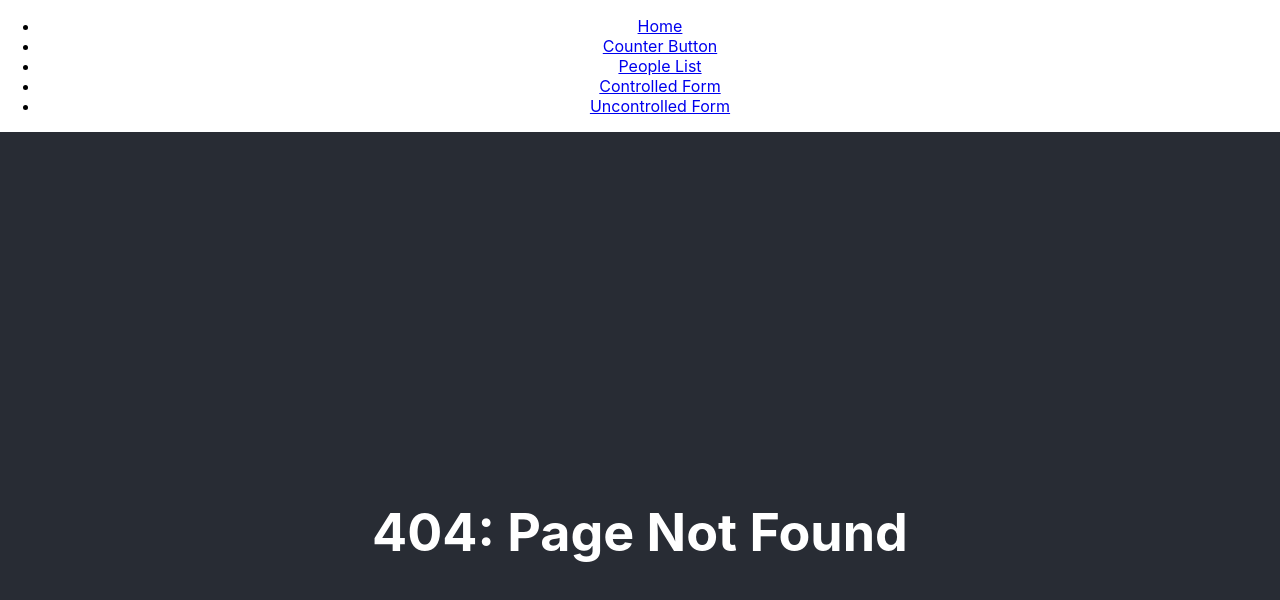
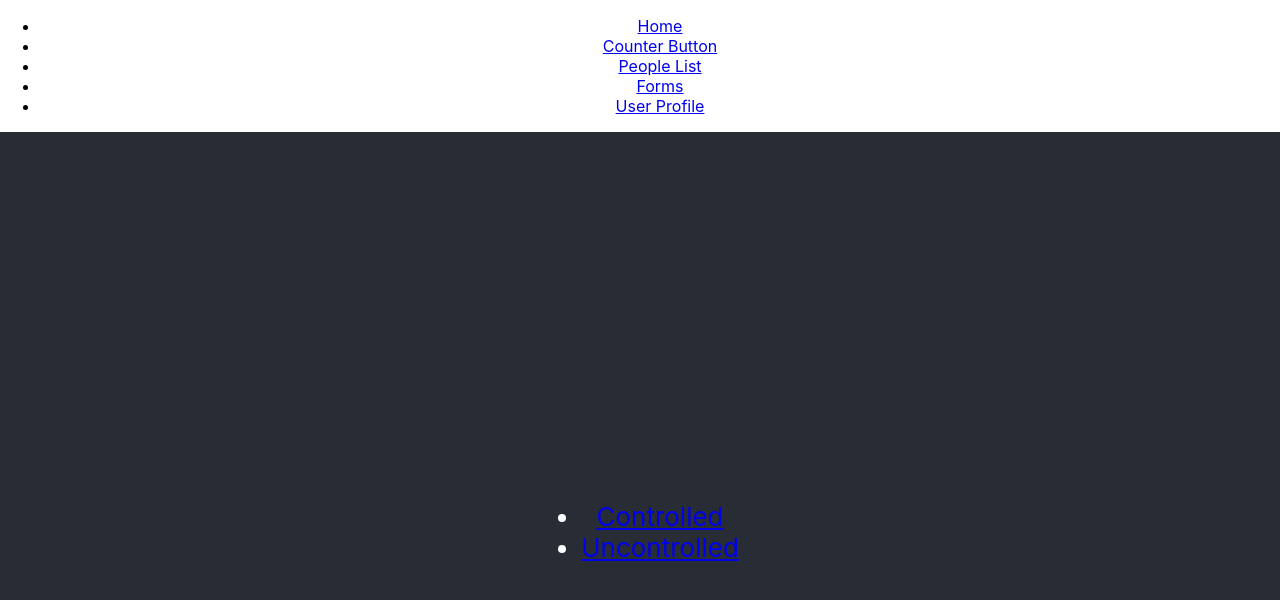
Before and after one commit to AkiraKane/react-shaun-oreilly, a React (Create React App) app: page /forms in a window 1280 px wide. Before the commit this address had no page. Shown: the top 600 px of the page. Built offline with nearby package versions, Linux system fonts and the light colour scheme.

Commit message:
chapter 4

```diff
--- a/note.js
+++ b/note.js
@@ -61,3 +61,7 @@ useEffect(() => {
 // Uncotrolled form: we dont know about or interact with state of the form until the submit button is clicked
 
 // Any links we have in React application need to be inside our Router to work correctly
+
+// useEffect hook allows us to trigger asynchronous logic from inside our components without making our components themselves asynchronous
+
+// When a component is wrapping another component, it will receive those child components in its props automatically
--- a/src/App.js
+++ b/src/App.js
@@ -3,7 +3,8 @@ import logo from './logo.svg';
 import './App.css';
 import { BrowserRouter as Router, Route, Link, Switch } from "react-router-dom"
 import { NavBar } from "./NavBar"
-import { HomePage, CounterButtonPage, PeopleListPage, NotFoundPage, ProtectedPage, ControlledFormPage, UncontrolledFormPage} from "./pages"
+import { FormsNavBar } from "./FormsNavBar"
+import { HomePage, CounterButtonPage, PeopleListPage, NotFoundPage, ProtectedPage, ControlledFormPage, UncontrolledFormPage, UserProfilePage} from "./pages"
 
 const people = [{
   name: "Ming",
@@ -49,12 +50,26 @@ function App() {
             <Route path="/protected">
               <ProtectedPage />
             </Route>
-            <Route path="/controlled">
+            <Route path="/user">
+              <UserProfilePage />
+            </Route>
+            <Route path="/forms">
+              <Router>
+                <FormsNavBar />
+                <Route path="/forms/controlled">
+                  <ControlledFormPage />
+                </Route>
+                <Route path="/forms/uncontrolled">
+                  <UncontrolledFormPage />
+                </Route>
+              </Router>
+            </Route>
+            {/* <Route path="/controlled">
               <ControlledFormPage />
             </Route>
             <Route path="/uncontrolled">
               <UncontrolledFormPage />
-            </Route>
+            </Route> */}
             <Route>
               <NotFoundPage />
             </Route>
--- a/src/CongratulationsMessage.js
+++ b/src/CongratulationsMessage.js
@@ -1,15 +1,12 @@
 import React, { useEffect } from "react"
 
-export const CongratulationsMessage = ({numberOfClicks, threshold, onHide}) => {
+export const CongratulationsMessage = ({threshold, onHide}) => {
 
-    useEffect(() => {
-        return () => console.log("CongratulationsMessage unmounting!")
-    }, [])
-
-    return numberOfClicks >= threshold
-        ? <>
+    return (
+        <>
             <h1>Congratulations! You've reach {threshold} number of clicks</h1>
             <button onClick={onHide}>Hide</button>
-          </>
-        : null
+        </>
+
+    )
 }
--- /dev/null
+++ b/src/DisplayIf.js
@@ -0,0 +1,7 @@
+import React from "react"
+
+export const DisplayIf = ({ condition, children }) => {
+    return condition
+    ? children
+    : null
+}
--- /dev/null
+++ b/src/FormsNavBar.js
@@ -0,0 +1,13 @@
+import React from "react"
+import { Link } from 'react-router-dom'
+
+export const FormsNavBar = () => (
+    <ul>
+        <li>
+            <Link to="/forms/controlled">Controlled</Link>
+        </li>
+        <li>
+            <Link to="/forms/uncontrolled">Uncontrolled</Link>
+        </li>
+    </ul>
+)
--- a/src/NavBar.js
+++ b/src/NavBar.js
@@ -13,10 +13,10 @@ export const NavBar = () => (
             <Link to="/people-list">People List</Link>
         </li>
         <li>
-            <Link to="/controlled">Controlled Form</Link>
+            <Link to="/forms">Forms</Link>
         </li>
         <li>
-            <Link to="/uncontrolled">Uncontrolled Form</Link>
+            <Link to="/user">User Profile</Link>
         </li>
     </ul>
 )
--- a/src/pages/CounterButtonPage.js
+++ b/src/pages/CounterButtonPage.js
@@ -3,12 +3,13 @@ import { useParams, useLocation } from "react-router-dom"
 import { CounterButton } from "../CounterButton"
 import { CongratulationsMessage } from "../CongratulationsMessage"
 import { parse } from "query-string"
+import { DisplayIf } from "../DisplayIf"
 
 export const CounterButtonPage = () => {
 
     // const { name } = useParams()
     const location = useLocation()
-    const startingValue = parse(location.search).startingValue
+    const startingValue = parse(location.search).startingValue || 0
 
     const [numberOfClicks, setNumberOfClicks] = useState(Number(startingValue))
 
@@ -19,12 +20,11 @@ export const CounterButtonPage = () => {
     return (
         <>
         <h3>The Counter Button Page</h3>
-          {hideMessage
-          ? null
-          : <CongratulationsMessage
-          numberOfClicks={numberOfClicks}
-          threshold={10}
-          onHide={() => setHideMessage(true)} />}
+        <DisplayIf condition={!hideMessage && numberOfClicks >= 10}>
+          <CongratulationsMessage
+            threshold={10}
+            onHide={() => setHideMessage(true)} />
+        </DisplayIf>
           <CounterButton  numberOfClicks={numberOfClicks} onIncrement={increment}/>
         </>
     );
--- /dev/null
+++ b/src/pages/UserProfilePage.js
@@ -0,0 +1,21 @@
+import React, {useState, useEffect} from "react"
+
+export const UserProfilePage = () => {
+    const [user, setUser] = useState({name: {}})
+
+    useEffect(() => {
+        const fetchUser = async () => {
+            const response = await fetch("https://randomuser.me/api")
+            const data = await response.json()
+            setUser(data.results[0])
+        }
+        fetchUser()
+    }, [])
+
+    return (
+        <div>
+            <h3>Name: {user.name.first} {user.name.last}</h3>
+            <p>Email: {user.email}</p>
+        </div>
+    )
+}
--- a/src/pages/index.js
+++ b/src/pages/index.js
@@ -5,3 +5,4 @@ export { NotFoundPage } from "./NotFoundPage"
 export { ProtectedPage } from "./ProtectedPage"
 export { ControlledFormPage } from "./ControlledFormPage"
 export { UncontrolledFormPage } from "./UncontrolledFormPage"
+export { UserProfilePage } from "./UserProfilePage"
```
